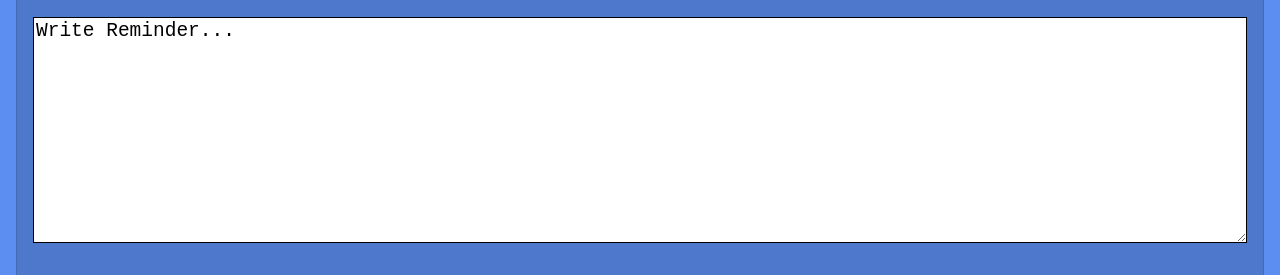
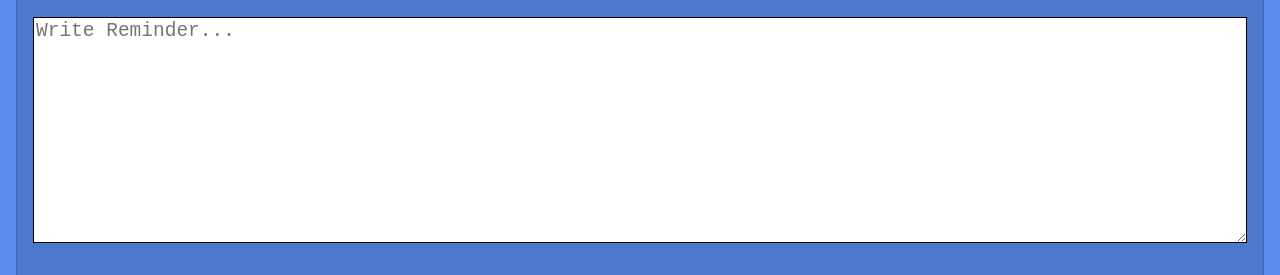
Before and after one commit to SJChen02/GUI-project, a plain HTML site: page GUI project/src/Reminder.html in a window 1280 px wide. Shown: the part 223-498 px from the top of the page. Drawn offline with Linux system fonts and the light colour scheme.

Commit message:
Add files via upload

```diff
--- a/GUI project/src/Reminder.html
+++ b/GUI project/src/Reminder.html
@@ -32,7 +32,7 @@
         <div class="Reminder_Box">
             <div class = "Time_Box">19/09/2024</div>
 
-            <textarea class = "Text_Box"name="" id="" cols="30" rows="10">Write Reminder...</textarea>
+            <textarea class = "Text_Box"name="" id="" cols="30" rows="10" placeholder="Write Reminder..."></textarea>
 
             <div class="Reminder_Title">Set a date to remind you</div>
             <input class = "Time_Box" type="date">
```
